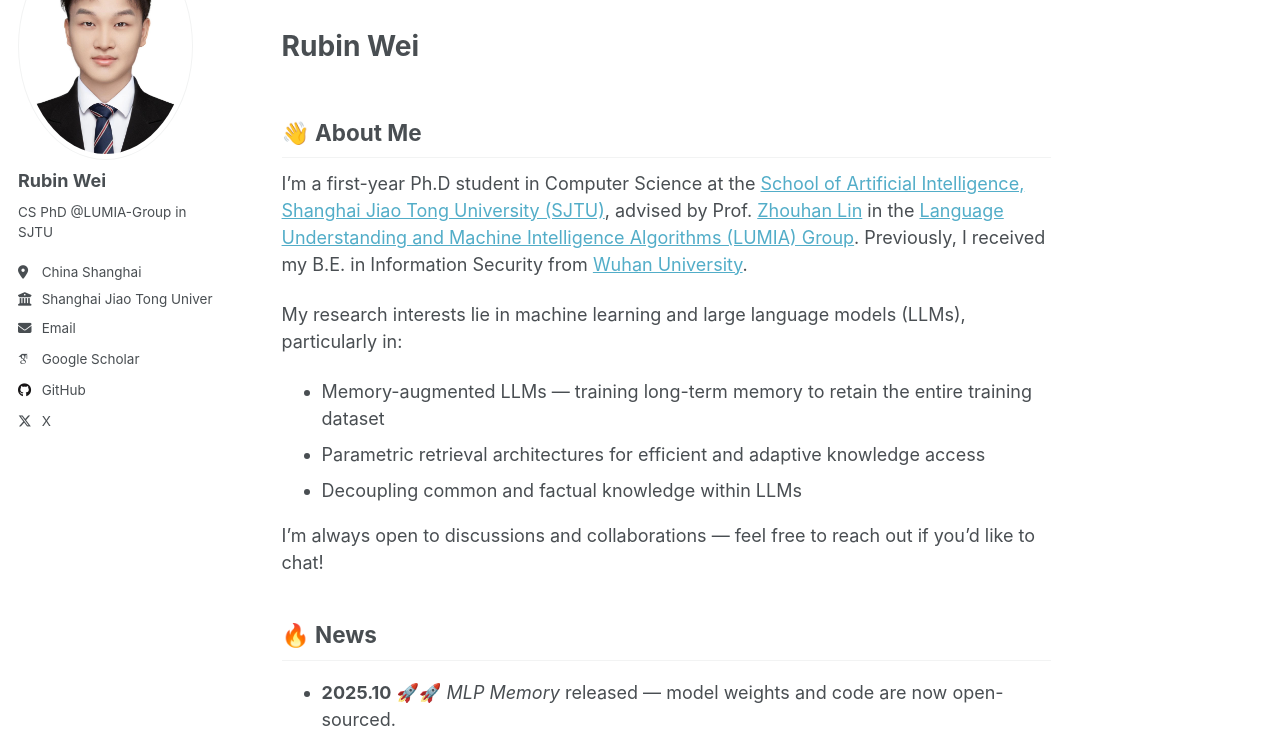
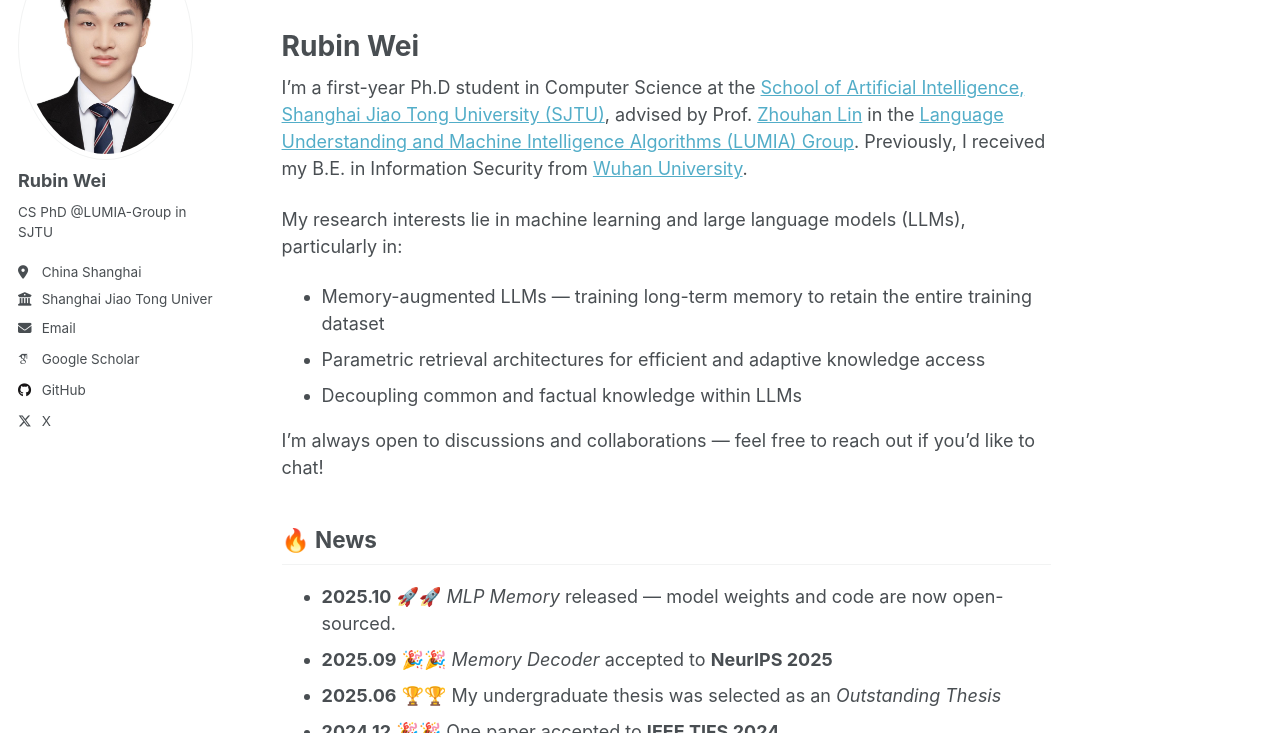
Before and after one commit to Rubin-Wei/Rubin-Wei.github.io, a Jekyll site: the page built from _pages/about.md, in a window 1280 px wide and 900 px high, cut to the strip 167-900 px from the top of the window. Built offline with Jekyll 4.4.1, drawn with Linux system fonts in a browser that asks for light colours; some web fonts are replaced.

Commit message:
delete about me

```diff
--- a/_data/navigation.yml
+++ b/_data/navigation.yml
@@ -8,9 +8,6 @@
 #      Markdown formatted page while the second is generated using JSON.
 
 main:
-  - title: "About Me"
-    url: /#aboutme
-
   - title: "News"
     url: /#news
 
--- a/_pages/about.md
+++ b/_pages/about.md
@@ -8,7 +8,7 @@ redirect_from:
   - /about.html
 ---
 
-## 👋 <a id="aboutme"></a>About Me
+<!-- ## <a id="aboutme"></a>About Me -->
 
 I’m a first-year Ph.D student in Computer Science at the [School of Artificial Intelligence, Shanghai Jiao Tong University (SJTU)](https://soai.sjtu.edu.cn/), advised by Prof. [Zhouhan Lin](https://hantek.github.io/) in the [Language Understanding and Machine Intelligence Algorithms (LUMIA) Group](https://lumia-group.github.io/). Previously, I received my B.E. in Information Security from [Wuhan University](https://www.whu.edu.cn/).
 
```
